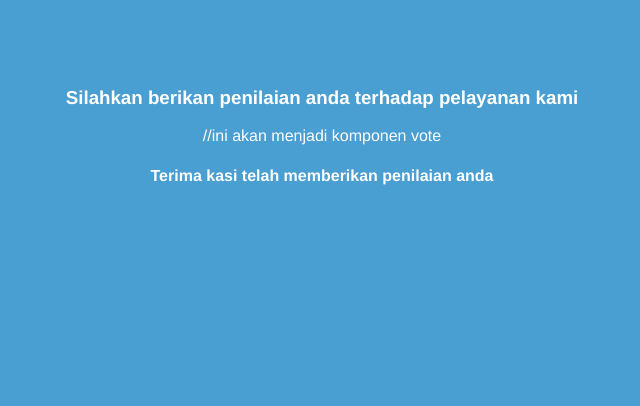
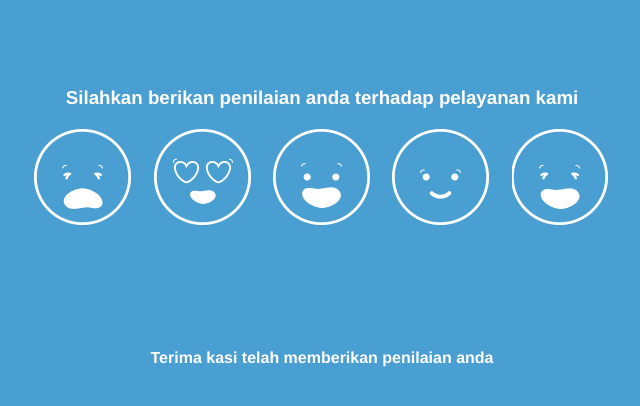
Before and after one commit to Azzzulya/voting, a Vue app: page / in a window 1280 px wide. Shown: the top 406 px of the page, without its empty margins (318-958 px from the left). Built offline with nearby package versions, Linux system fonts and the light colour scheme.

Commit message:
component vote

```diff
--- /dev/null
+++ b/src/components/Vote.vue
@@ -0,0 +1,85 @@
+<template>
+  <div class="buttons">
+    <button
+      v-for="(emoticon, index) in emoticons"
+      :key="index"
+      :id="emoticon"
+      class="btn-emoticon"
+    ></button>
+  </div>
+</template>
+
+<script>
+// @ is an alias to /src
+
+export default {
+  name: "Vote",
+  components: {},
+  data: function() {
+    return {
+      emoticons: ["very-bad", "bad", "oke", "good", "very-good"]
+    };
+  }
+};
+</script>
+
+<style type="text/css">
+.buttons {
+  display: flex;
+}
+.btn-emoticon {
+  text-align: center;
+  background: url("~@/assets/emoticon.png");
+  width: 100px;
+  height: 100px;
+  border: none;
+  margin: 0px 10px;
+  outline: none;
+  cursor: pointer;
+}
+#very-bad {
+  background-position: 0px 0px;
+}
+#very-bad:hover {
+  background-position: 0px -100px;
+}
+#very-bad:active {
+  background-position: 0px -200px;
+}
+#bad {
+  background-position: 101px 0px;
+}
+#bad:hover {
+  background-position: 101px -100px;
+}
+#bad:active {
+  background-position: 101px -200px;
+}
+#oke {
+  background-position: 201px 0px;
+}
+#oke:hover {
+  background-position: 201px -100px;
+}
+#oke:active {
+  background-position: 201px -200px;
+}
+#good {
+  background-position: 301px 0px;
+}
+#good:hover {
+  background-position: 301px -100px;
+}
+#good:active {
+  background-position: 301px -200px;
+}
+#very-good {
+  background-position: 401px 0px;
+}
+#very-good:hover {
+  background-position: 401px -100px;
+}
+#very-good:active {
+  background-position: 401px -200px;
+}
+</style>
--- a/src/views/Home.vue
+++ b/src/views/Home.vue
@@ -5,7 +5,7 @@
         Silahkan berikan penilaian anda terhadap pelayanan kami
       </h3>
       <div class="emoticons">
-        //ini akan menjadi komponen vote
+        <Vote />
       </div>
     </section>
 
@@ -17,22 +17,31 @@
 
 <script>
 // @ is an alias to /src
+import Vote from "@/components/Vote.vue";
 
 export default {
   name: "Home",
-  components: {}
+  components: {
+    Vote
+  }
 };
 </script>
 
-<style type="text/css" scoped>
+<style type="text/css">
 .container {
   display: flex;
-  height: 100px;
+  height: 100%;
   flex-wrap: wrap;
   color: #fff;
   align-items: center;
 }
+.emoticons{
+  display: flex;
+  justify-content: center;
+}
+
 section {
   width: 100%;
+  margin-bottom: 100px;
 }
 </style>
```
Also changed, not shown: src/assets/emoticon.png (added).
